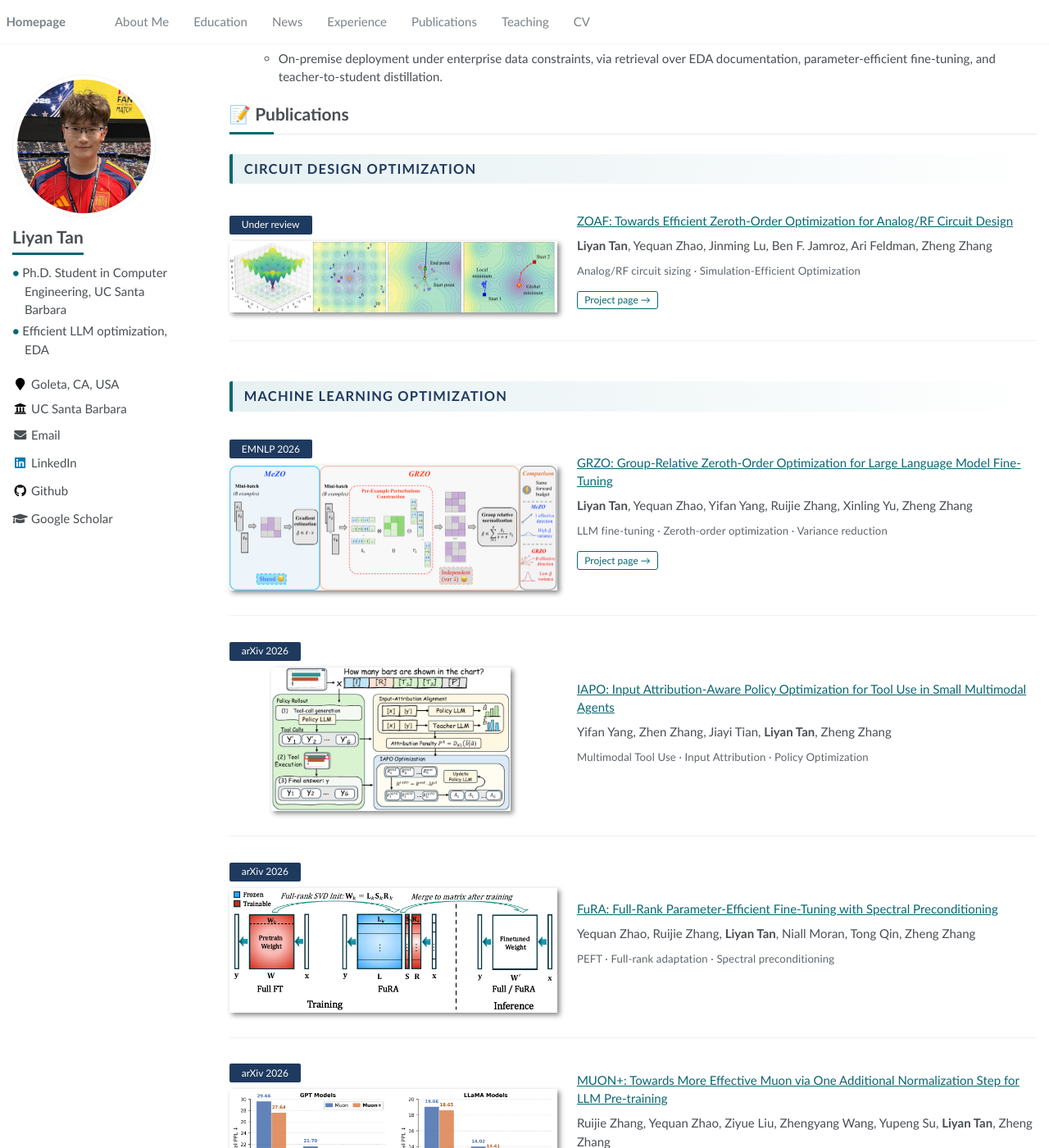
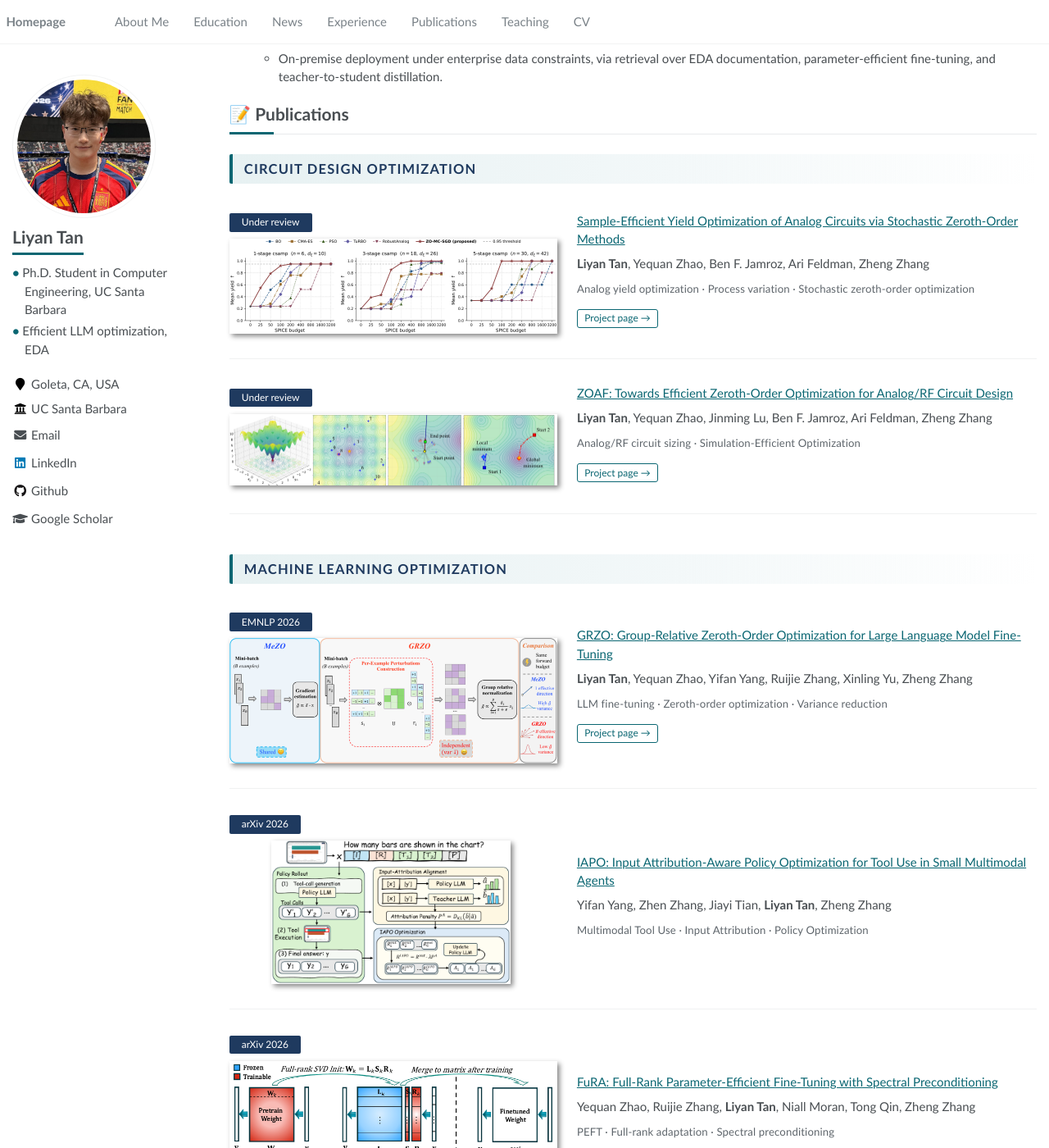
Before and after one commit to LiyanTan111/LiyanTan111.github.io, a Jekyll site: the page built from _pages/about.md, in a window 1280 px wide and 1400 px high, scrolled down 704 px. Shown: the whole window at 82% size. Built offline with Jekyll 4.4.1, drawn with Linux system fonts in a browser that asks for light colours.

Commit message:
Add ZO-MC-SGD yield optimization paper and project page

```diff
--- a/_pages/about.md
+++ b/_pages/about.md
@@ -35,6 +35,19 @@ You can find more details on [Google Scholar](https://scholar.google.com/citatio
 
 ## Circuit Design Optimization
 {: .pub-group}
+
+<div class='paper-box'><div class='paper-box-image'><div><div class="badge">Under review</div><img src='{{ site.baseurl }}/images/zomcsgd.png' alt="ZO-MC-SGD" width="100%"></div></div>
+<div class='paper-box-text' markdown="1">
+
+[Sample-Efficient Yield Optimization of Analog Circuits via Stochastic Zeroth-Order Methods]({{ site.baseurl }}/papers/zo-mc-sgd/)
+
+**Liyan Tan**, Yequan Zhao, Ben F. Jamroz, Ari Feldman, Zheng Zhang
+
+<span class="paper-keywords">Analog yield optimization · Process variation · Stochastic zeroth-order optimization</span>
+
+<a class="project-link" href="{{ site.baseurl }}/papers/zo-mc-sgd/">Project page →</a>
+</div>
+</div>
 
 <div class='paper-box'><div class='paper-box-image'><div><div class="badge">Under review</div><img src='{{ site.baseurl }}/images/zoaf.png' alt="ZOAF" width="100%"></div></div>
 <div class='paper-box-text' markdown="1">
--- a/assets/css/main.scss
+++ b/assets/css/main.scss
@@ -418,3 +418,17 @@ a:hover { color: mix(#000, $accent, 22%); }
 .page__content .anchor::before { display: none; }
 .page__content h1 { scroll-margin-top: 2em; }
 .page__content .anchor { display: block; scroll-margin-top: 2em; }
+
+/* 论文页表格标题 */
+.paper-table caption {
+    caption-side: top;
+    text-align: left;
+    padding: 0 0 .6em;
+    font-size: .88em;
+    line-height: 1.45;
+    color: #5f666c;
+}
+/* 本身就窄的图不要拉到整行 */
+.paper-fig--narrow img { max-width: 620px; margin: 0 auto; }
+/* 表格里我们这一列加重 */
+.paper-table td.ours { font-weight: 700; color: $accent-deep; }
```
Also changed, not shown: _pages/papers/zo-mc-sgd.md (added, +106 -0 lines), images/papers/zomcsgd-conv-csamp.png (added), images/papers/zomcsgd-conv-miller.png (added), images/papers/zomcsgd-cs-amp.png (added), images/papers/zomcsgd-cs-miller.png (added), images/papers/zomcsgd-estimator.png (added), images/zomcsgd.png (added), 1 other file.
